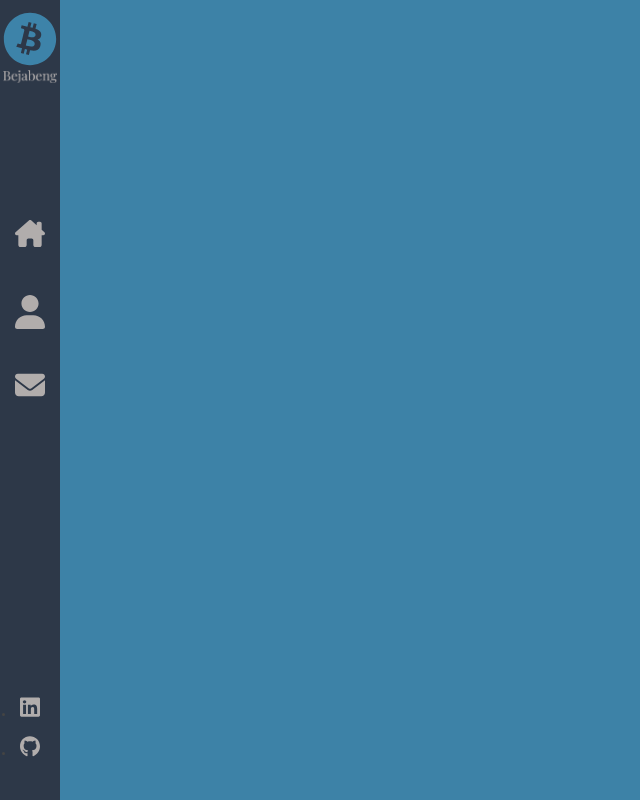
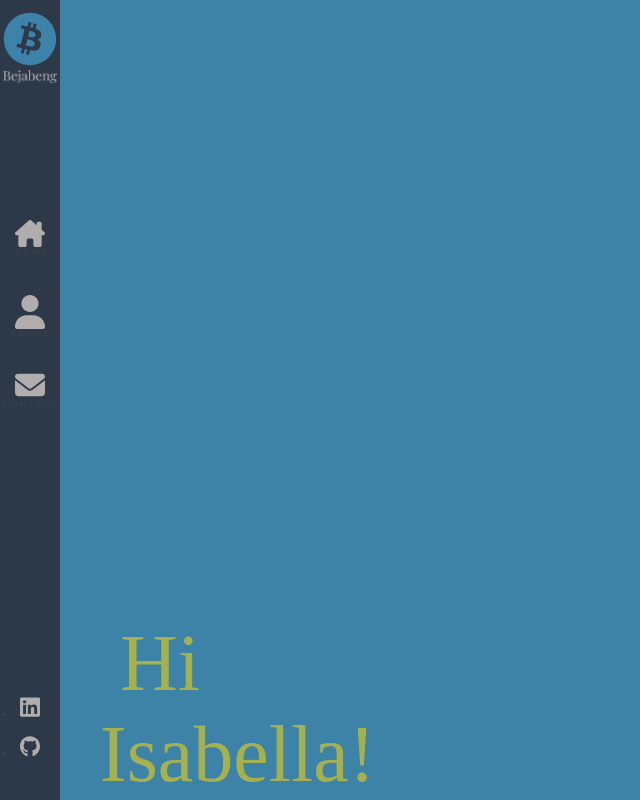
Before and after one commit to rodneybejabeng/react-portfolio-website, a React (Create React App) app: page / in a window 1280 px wide. Shown: the whole page, without its empty margins (0-640 px from the left). Built offline with nearby package versions, Linux system fonts and the light colour scheme.

Commit message:
Hi Isabella!

```diff
--- a/src/components/Layout/index.js
+++ b/src/components/Layout/index.js
@@ -1,10 +1,24 @@
+import {Outlet} from 'react-router-dom'
 import './index.scss'
 import Sidebar from '../Sidebar'
 
 const Layout = () => {
-    return <>
-    <Sidebar/>
-    </>
+    return (
+    <div className='App'>
+        <Sidebar/>
+        <div className='page'>
+            <span className='tags top-tags'></span>
+            <Outlet />
+            <span className='tags bottom-tags'>
+            Hi
+            <br />
+            <span className='bottom-tag-html'>Isabella!</span>
+            </span>
+
+        </div>
+    </div>
+
+    )
 }
 
 export default Layout
--- a/src/components/Layout/index.scss
+++ b/src/components/Layout/index.scss
@@ -0,0 +1,26 @@
+.page {
+    width: 100%;
+    height: 100%;
+    position: absolute;
+}
+
+.top tags {
+    bottom: auto;
+    top: 35px;
+
+}
+
+.tags {
+    color: rgb(234, 209, 22);
+    opacity: 0.6;
+    position: absolute;
+    bottom: 0;
+    left: 120px;
+    font-size: 80px;
+    font-style: 'La Belle Aurore';
+}
+
+.bottom-tag-html {
+    margin-left: -20px;
+
+}
--- a/src/components/Sidebar/index.js
+++ b/src/components/Sidebar/index.js
@@ -16,13 +16,13 @@ const Sidebar = () => (
         </Link>
         <nav>
             <NavLink exact='true' activeclassname='active' to='/'>
-                <img src= { Home } alt='logo' class='filter-gray' />
+                <img src= { Home } alt='logo' className='nav' class='filter-gray' />
             </NavLink>
             <NavLink exact='true' activeclassname='active' className="about-link" to='/about'>
-                <img src= { User } alt='logo' class='filter-gray' />
+                <img src= { User } alt='logo' className='nav' class='filter-gray' />
             </NavLink>
             <NavLink exact='true' activeclassname='active' className='contact-link' to='/contact'>
-                <img src= { Envelope } alt='logo' class='filter-gray' />
+                <img src= { Envelope } alt='logo' className='nav' class='filter-gray' />
             </NavLink>
         </nav>
         <ul>
--- a/src/components/Sidebar/index.scss
+++ b/src/components/Sidebar/index.scss
@@ -32,7 +32,6 @@
     }
 
     nav {
-
         display: block;
         text-align: left;
         position: absolute;
@@ -59,7 +58,7 @@
             &:hover {
                 color: #6185c2;
                 img {
-                    opacity: 0;
+                    opacity: .5;
                 }
 
                 &:after {
@@ -76,7 +75,7 @@
                 display: block;
                 width: 100%;
                 text-align: center;
-                opacity: 0;
+                opacity: 0.5;
                 transition: all .3s ease-out;
             }
 
```
